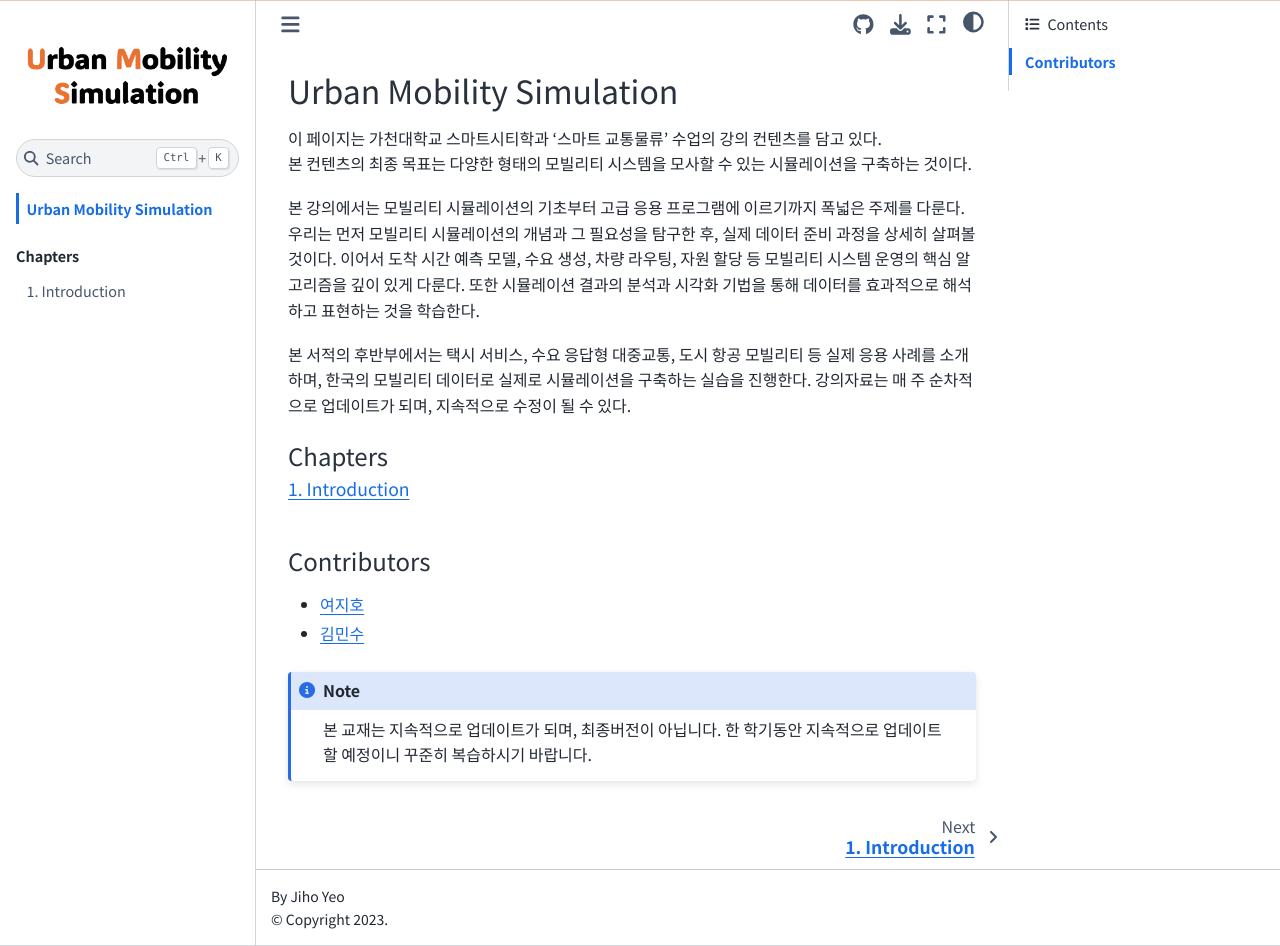
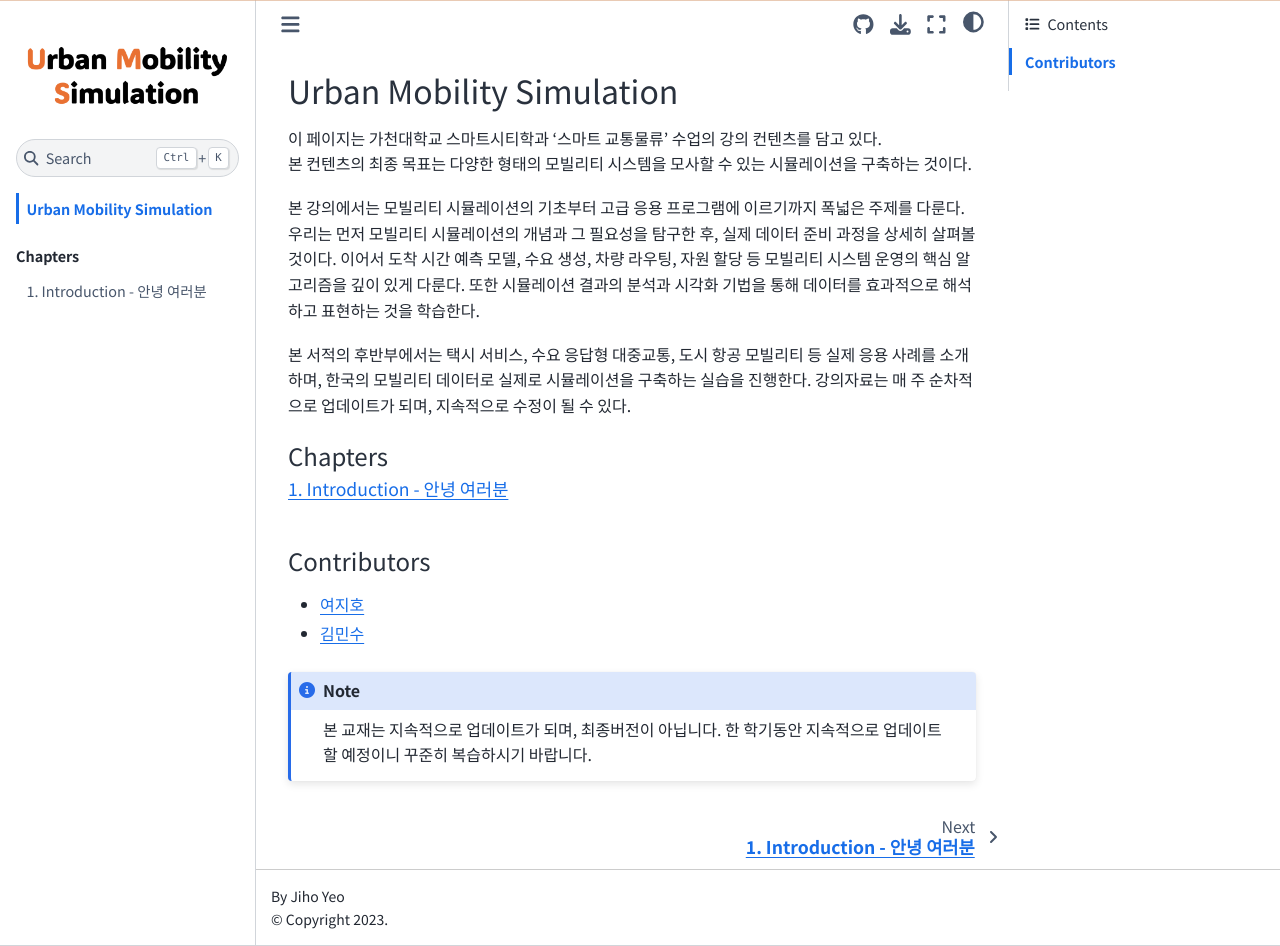
Before and after one commit to jihoyeo/mobility-simulation-book, a Jupyter Book: the page built from intro.md, in a window 1280 px wide and 946 px high. Built offline with Jupyter Book 1.0.4 settings and Sphinx 7.4.7 and the Sphinx Book theme 1.1.4, drawn with Linux system fonts in a browser that asks for light colours; pages that are not in the unit, such as notebooks, are missing from menus.

Commit message:
update chapter 1

```diff
--- a/ko/chapter1.md
+++ b/ko/chapter1.md
@@ -1,4 +1,4 @@
-# 1. Introduction
+# 1. Introduction - 안녕 여러분
 
 ## 1.1 What is Good Mobility Systems?
 
```
